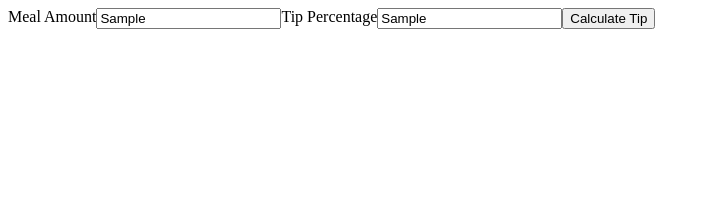
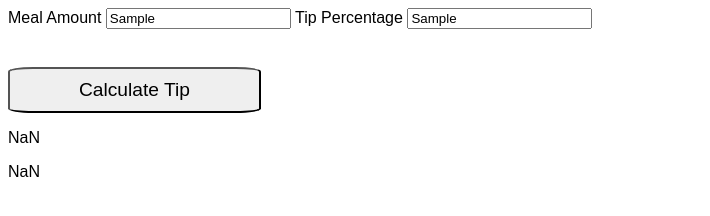
Before and after one commit to emblair96/tip-calculator, a website with bundled scripts: page index.html in a window 1280 px wide. Both pictures are taken after typing "Sample", "Sample" into the empty fields and a click on the button "Calculate Tip". Shown: the whole page, without its empty margins (0-710 px from the left). Built offline with nearby package versions, Linux system fonts and the light colour scheme.

Commit message:
Add additional test, start beginning of caculate button event listener callback function logic

```diff
--- a/bundle.js
+++ b/bundle.js
@@ -1,36 +1,45 @@
 (function(){function r(e,n,t){function o(i,f){if(!n[i]){if(!e[i]){var c="function"==typeof require&&require;if(!f&&c)return c(i,!0);if(u)return u(i,!0);var a=new Error("Cannot find module '"+i+"'");throw a.code="MODULE_NOT_FOUND",a}var p=n[i]={exports:{}};e[i][0].call(p.exports,function(r){var n=e[i][1][r];return o(n||r)},p,p.exports,r,e,n,t)}return n[i].exports}for(var u="function"==typeof require&&require,i=0;i<t.length;i++)o(t[i]);return o}return r})()({1:[function(require,module,exports){
-document.addEventListener("DOMContentLoaded", function() {
-  // code...
-
-
 let mealAmt = document.querySelector("#mealAmt");
 let tipPercentage = document.querySelector("#tipPercentage");
 let calculateBtn = document.querySelector("#calculateBtn");
 var { calculateTip } = require('./util');
 
-console.log(calculateBtn)
 
-function calculateNewTotal() {
-  console.log('hello')
+calculateBtn.addEventListener("click", () => {
+  let tip = calculateTip(mealAmt.value, tipPercentage.value);
+  let total = Number(mealAmt.value) + tip;
+  let tipP = document.createElement("p")
+  tipP.textContent = tip;
+  let totalP = document.createElement("p");
+  totalP.textContent = total;
+  document.querySelector(".output-fields").append(tipP, totalP);
+});
+
+},{"./util":2}],2:[function(require,module,exports){
+// module.exports = {
+//  calculateTip: ((meal,tip) => {
+//   console.log('ehllo?')
+//   console.log(meal * (tip/100))
+//   return meal * (tip/100);
+//   }),
+//   calculateNewTotal: ((subtotal) => {
+//     let tipAmt = calculateTip();
+//     console.log(tipAmt, subtotal)
+//     return tipAmt + subtotal;
+//   })
+// }
+
+const calculateTip = (meal, tip) => {
+  return Number((meal * (tip/100)).toFixed(2));
 }
 
-calculateBtn.addEventListener("click", () => calculateTip(mealAmt, tipPercentage));
-calculateBtn.addEventListener("click", calculateNewTotal());
+// function calculateNewTotal(subtotal) {
+//   let tipAmt = calculateTip();
+//     console.log(tipAmt, subtotal)
+//     return tipAmt + subtotal;
+// }
 
-// calculateNewTotal()
-
-// module.exports = {
-//   calculateTip: (meal,tip) => {
-//     return meal * (tip/100);
-//   }
-// };
-})
-},{"./util":2}],2:[function(require,module,exports){
-module.exports = {
- calculateTip: ((meal,tip) => {
-  return meal * (tip/100);
-  })
-}
+module.exports = {calculateTip }
 
 
 // https://stackoverflow.com/questions/950087/how-do-i-include-a-javascript-file-in-another-javascript-file
--- a/index.html
+++ b/index.html
@@ -11,37 +11,16 @@
 </head>
 <body>
   <div class="input-fields">
-    <label for="mealAmt">Meal Amount</label>
-    <input name="mealAmt" id="mealAmt">
-    <label for="tipPercentage">Tip Percentage</label>
-    <input name="tipPercentage" id="tipPercentage">
+    <div>
+      <label for="mealAmt">Meal Amount</label>
+      <input name="mealAmt" id="mealAmt">
+      <label for="tipPercentage">Tip Percentage</label>
+      <input name="tipPercentage" id="tipPercentage">
+    </div>
     <button id="calculateBtn">Calculate Tip</button>
   </div>
-  <!-- <div class="calculator-body">
-    <div>
-      <div class="numbers">
-        <button>1</button>
-        <button>2</button>
-        <button>3</button>
-      </div>
-      <div class="numbers">
-        <button>4</button>
-        <button>5</button>
-        <button>6</button>
-      </div>
-      <div class="numbers">
-        <button>7</button>
-        <button>8</button>
-        <button>9</button>
-      </div>
-    </div>
-    <div class="operators">
-      <button>+</button>
-      <button>-</button>
-      <button>/</button>
-      <button>x</button>
-    </div>
-  </div>  -->
+  <div class="output-fields">
+  </div>
   <script src="bundle.js"></script>
 </body>
 </html>
--- a/style.css
+++ b/style.css
@@ -1,6 +1,14 @@
+body {
+  font-family: Arial, Helvetica, sans-serif
+}
+
 .input-fields {
   display: flex;
+  flex-direction: column;
+  flex: 0.2;
+  /* width: 30% */
 }
+
 /*
 button {
   padding: 1.8em;
@@ -13,12 +21,15 @@ button {
 }
 */
 
-.operators {
-  /* flex-wrap: wrap; */
-  display: flex;
-  flex-direction: column;
+
+button {
+  padding: .5em;
+  border-radius: 10%;
+  flex: 0.2;
+  cursor: pointer;
+  width: 20%;
+  font-size: .2em;
+  font-size: 1.2em;
+  margin-top: 2em;
+
 }
-
-.operators > button {
-  margin-left: .8em;
-}
```
Also changed, not shown: app.js (+9 -20 lines), util.js (+23 -4 lines), util.test.js (+4 -0 lines), dist/main.js (deleted).
